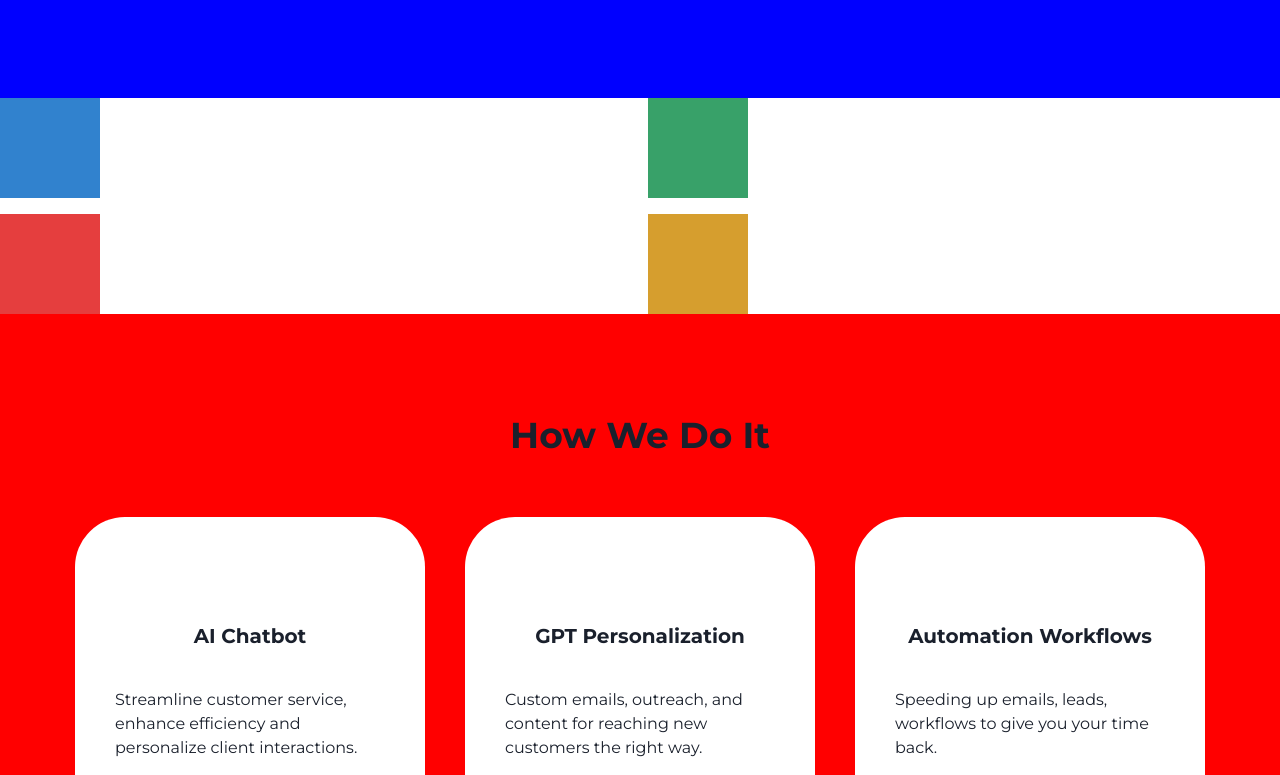
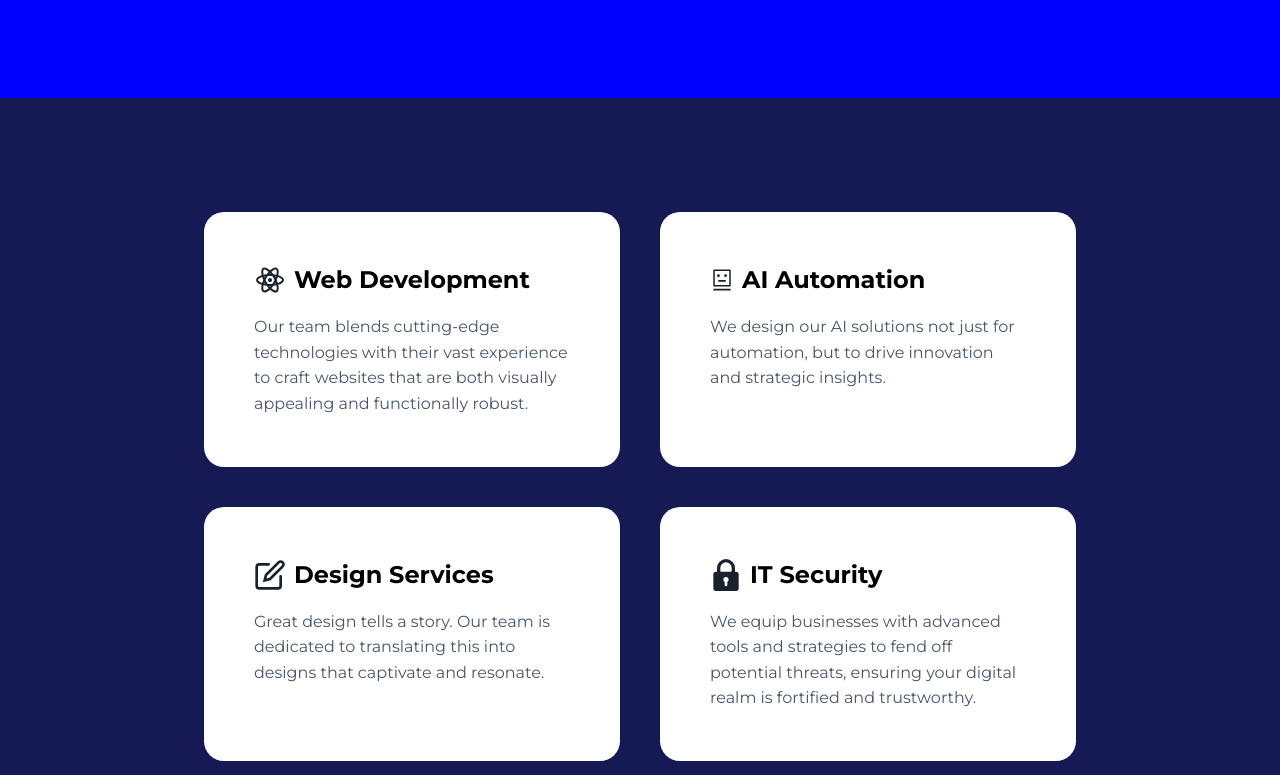
Before and after one commit to itsmikepowers/horizonlabs, a React (Create React App) app: page / in a window 1280 px wide. Shown: the part 1245-2020 px from the top of the page. Built offline with nearby package versions, Linux system fonts and the light colour scheme.

Commit message:
Description of changes

```diff
--- a/package.json
+++ b/package.json
@@ -14,6 +14,8 @@
     "framer-motion": "^10.16.2",
     "react": "^18.2.0",
     "react-dom": "^18.2.0",
+    "react-icons": "^4.10.1",
+    "react-intersection-observer": "^9.5.2",
     "react-scripts": "5.0.1",
     "react-slick": "^0.29.0",
     "slick-carousel": "^1.8.1",
--- a/src/Components/Expertise.js
+++ b/src/Components/Expertise.js
@@ -1,15 +1,80 @@
 import React from 'react';
-import { Box } from '@chakra-ui/react';
+import { Box, Text, VStack, HStack } from '@chakra-ui/react';
+import { ReactIcon, EditIcon, LockIcon } from '@chakra-ui/icons';
+import { AiOutlineRobot } from 'react-icons/ai';
+import { useInView } from 'react-intersection-observer';
 
 const Expertise = () => {
   return (
-    <Box display="grid" gridTemplateColumns="1fr 1fr" gap={4}>
-      <Box width="100px" height="100px" backgroundColor="blue.500" />
-      <Box width="100px" height="100px" backgroundColor="green.500" />
-      <Box width="100px" height="100px" backgroundColor="red.500" />
-      <Box width="100px" height="100px" backgroundColor="yellow.500" />
+    <Box
+      backgroundColor="#151a54"
+      width="100%"
+      paddingY="50px"
+    >
+      <Box
+        display="grid"
+        gridTemplateColumns={["repeat(1, 1fr)", "repeat(1, 1fr)", "repeat(2, 1fr)", "repeat(2, 1fr)"]}
+        gap={10}
+        maxWidth="1000px"
+        width="100%"
+        margin="0 auto"
+        padding="5%"
+        alignItems="stretch"
+      >
+        <BoxItem
+          icon={<ReactIcon boxSize={8} />}
+          label="Web Development"
+          description="Our team blends cutting-edge technologies with their vast experience to craft websites that are both visually appealing and functionally robust."
+        />
+        <BoxItem
+          icon={<AiOutlineRobot size="1.5em" />}
+          label="AI Automation"
+          description="We design our AI solutions not just for automation, but to drive innovation and strategic insights."
+        />
+        <BoxItem
+          icon={<EditIcon boxSize={8} />}
+          label="Design Services"
+          description="Great design tells a story. Our team is dedicated to translating this into designs that captivate and resonate."
+        />
+        <BoxItem
+          icon={<LockIcon boxSize={8} />}
+          label="IT Security"
+          description="We equip businesses with advanced tools and strategies to fend off potential threats, ensuring your digital realm is fortified and trustworthy."
+        />
+      </Box>
     </Box>
   );
 };
 
+const BoxItem = ({ icon, label, description }) => {
+  const [ref, inView] = useInView({
+    threshold: 0.2,
+    triggerOnce: true,
+  });
+
+  return (
+    <VStack
+      ref={ref}
+      opacity={inView ? 1 : 0}
+      transition="opacity 1s ease-out, transform 0.3s ease-out"
+      _hover={{ transform: "scale(1.07)" }}
+      backgroundColor="white"
+      borderRadius="20px"
+      padding="50px"
+      alignItems="start"
+      spacing={4}
+      width="100%"
+      height="100%"
+    >
+      <HStack spacing={2}>
+        {icon}
+        <Text fontSize="2xl" fontWeight="bold" color="black">{label}</Text>
+      </HStack>
+      <Text fontSize="md" color="gray.600" maxWidth="100%" lineHeight={1.6}>
+        {description}
+      </Text>
+    </VStack>
+  );
+};
+
 export default Expertise;
--- a/src/Components/Navbar.js
+++ b/src/Components/Navbar.js
@@ -111,6 +111,8 @@ function Navbar() {
 
                 {/* Mobile Menu */}
                 <Fade in={isOpen}>
+                    {
+                        isOpen && (
                             <Flex
                                 direction="column"
                                 position={"fixed"}
@@ -135,6 +137,8 @@ function Navbar() {
                                     Contact
                                 </Button>
                             </Flex>
+                        )
+                    }
                 </Fade>
 
             </Flex>
```
Also changed, not shown: 1 other file (tests, documents, lock files or other folders). Lines whose indentation alone changed are shown as unchanged.
